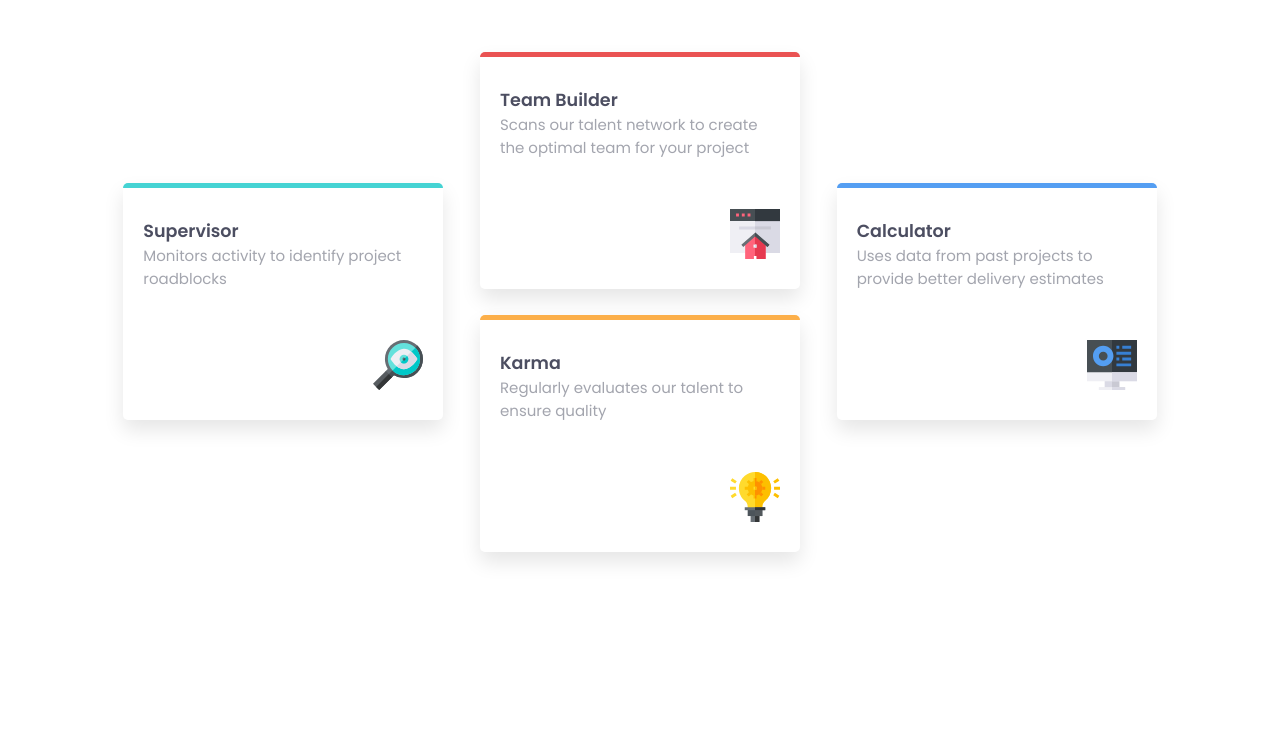
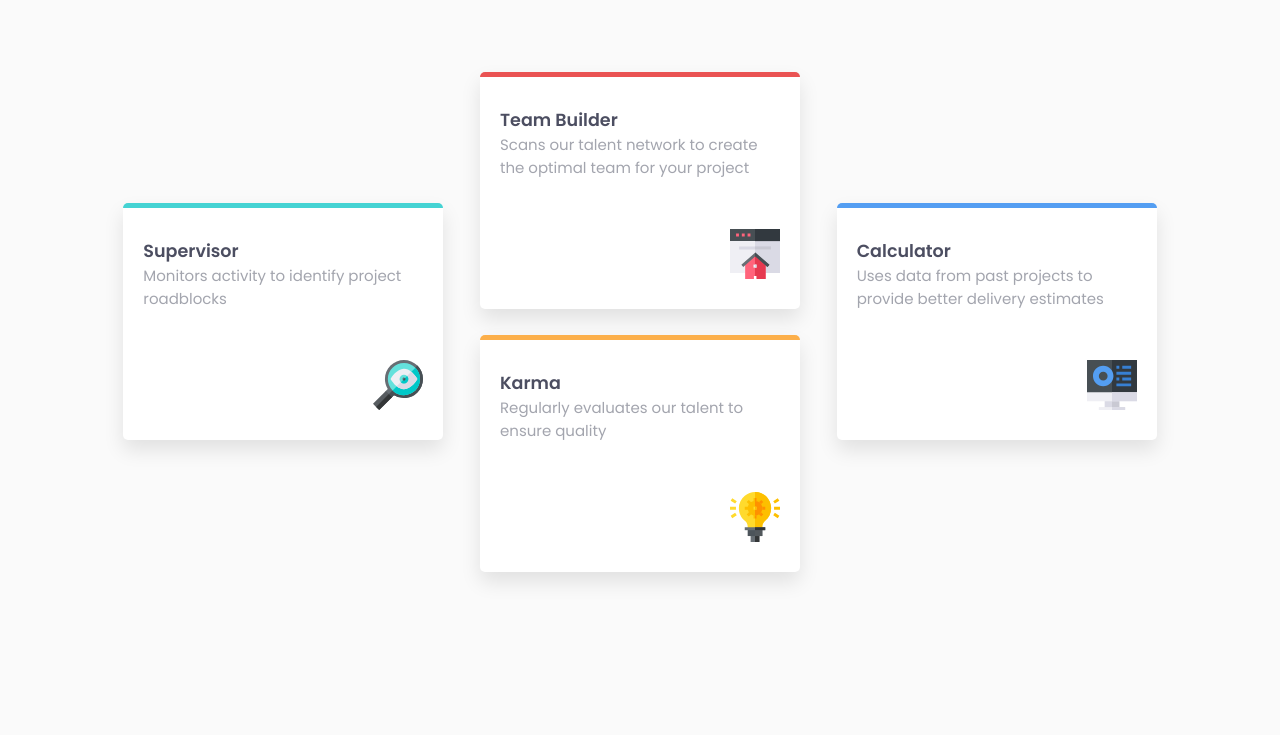
Before and after one commit to Adimvicky/frontend-mentor-four-card-feature-section, a plain HTML site: page index.html in a window 1280 px wide. Shown: the part 209-944 px from the top of the page. Drawn offline with Linux system fonts and the light colour scheme.

Commit message:
Complete mobile design

```diff
--- a/style.css
+++ b/style.css
@@ -24,12 +24,13 @@ body {
 	font-size: 1.5rem;
 	font-family: 'Poppins',sans-serif;
 	color : var(--color-blue-dark);
+	background-color: var(--color-grey-light);
 }
 
 /* LAYOUT */
 
 .container {
-	padding: 3rem 5rem;
+	padding: 5rem 5rem;
 }
 .heading {
 	text-align: center;
@@ -82,6 +83,7 @@ body {
 
 /* COMPONENTS */
 .card {
+	background-color: #fff;
 	border-top-width : 5px;
 	border-top-style:  solid;
 	padding: 3rem 2rem;
```
